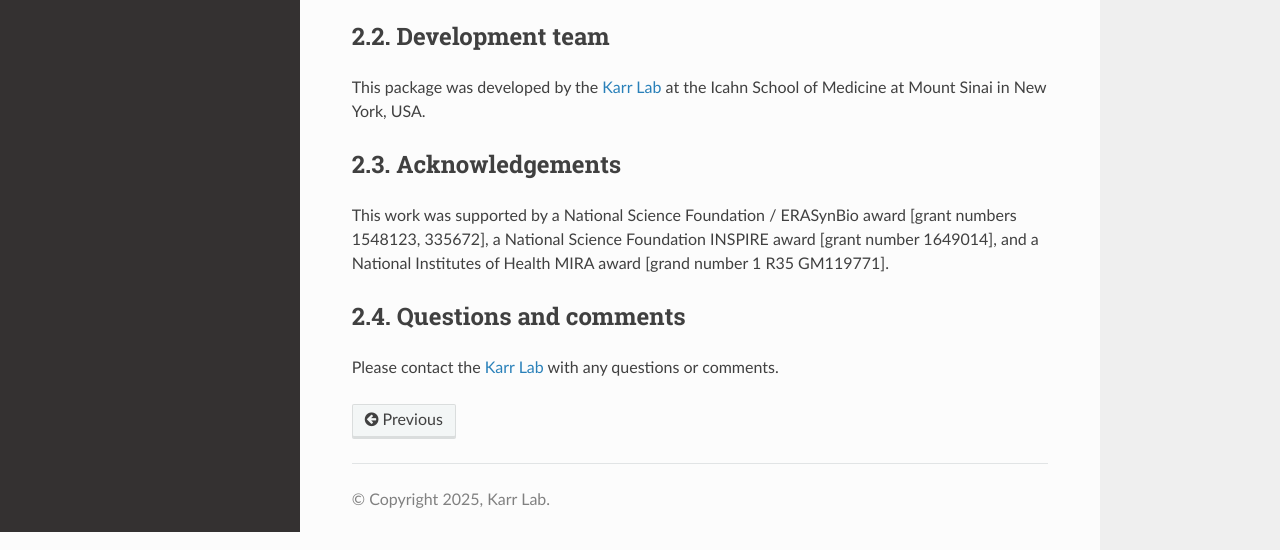
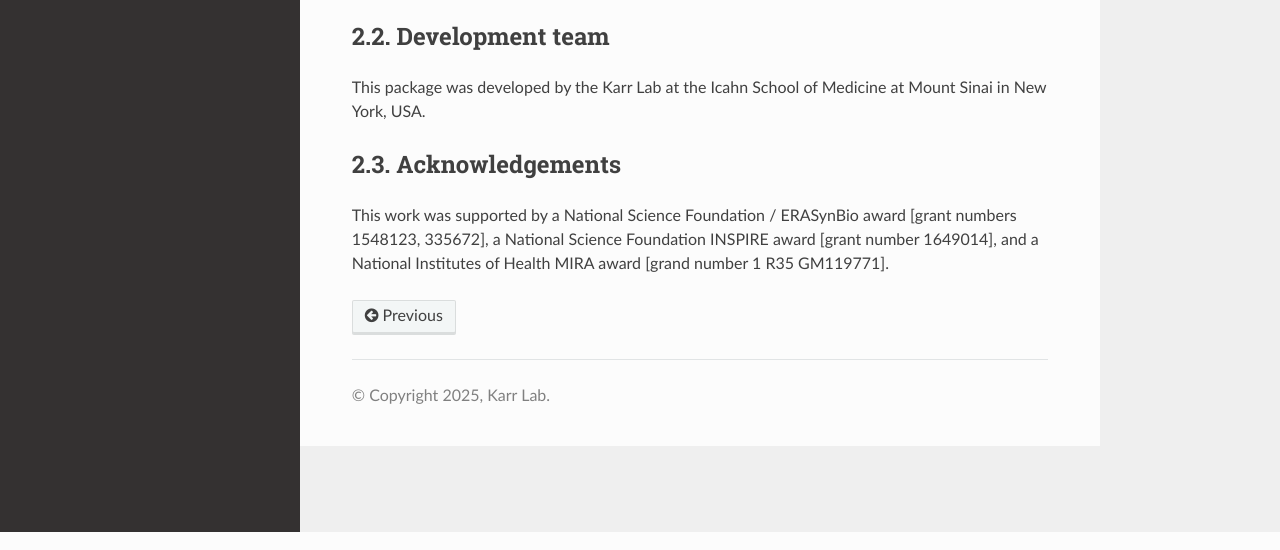
Before and after one commit to KarrLab/wc_kb, a Sphinx documentation site: the page built from docs/about.rst, in a window 1280 px wide, cut to the strip 368-918 px from the top of the page. Built offline with Sphinx 7.4.7 and the Read the Docs theme 3.1.0, drawn with Linux system fonts in a browser that asks for light colours; pages that are not in the unit, such as notebooks, are missing from menus; some of the changed text lies outside the part shown.

Commit message:
Remove broken links for the documentation

```diff
--- a/docs/about.rst
+++ b/docs/about.rst
@@ -14,16 +14,10 @@ The software is released under the MIT license
 Development team
 ----------------------
 
-This package was developed by the `Karr Lab <http://www.karrlab.org/>`_ at the Icahn School of Medicine at Mount Sinai in New York, USA.
+This package was developed by the Karr Lab at the Icahn School of Medicine at Mount Sinai in New York, USA.
 
 ----------------------
 Acknowledgements
 ----------------------
 
 This work was supported by a National Science Foundation / ERASynBio award [grant numbers 1548123, 335672], a National Science Foundation INSPIRE award [grant number 1649014], and a National Institutes of Health MIRA award [grand number 1 R35 GM119771].
-
-----------------------
-Questions and comments
-----------------------
-
-Please contact the `Karr Lab <http://www.karrlab.org/>`_ with any questions or comments.
```
